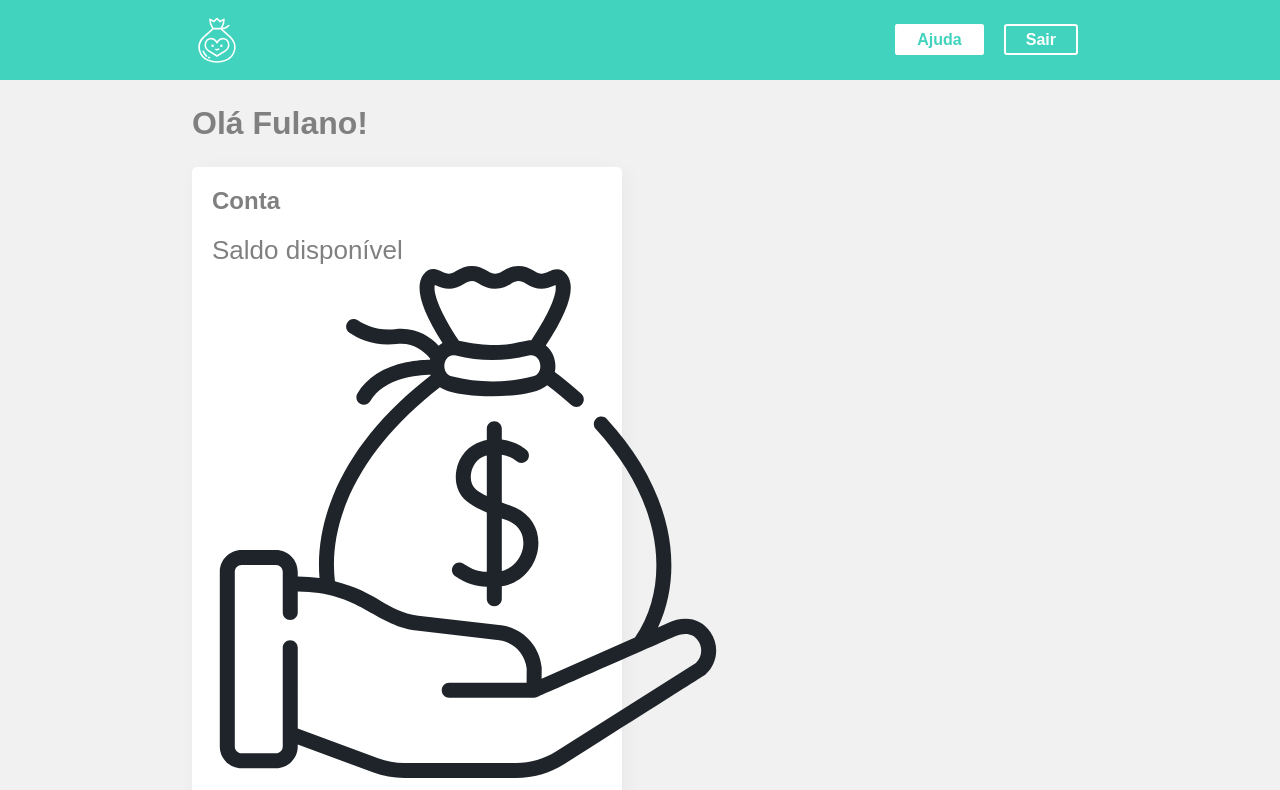
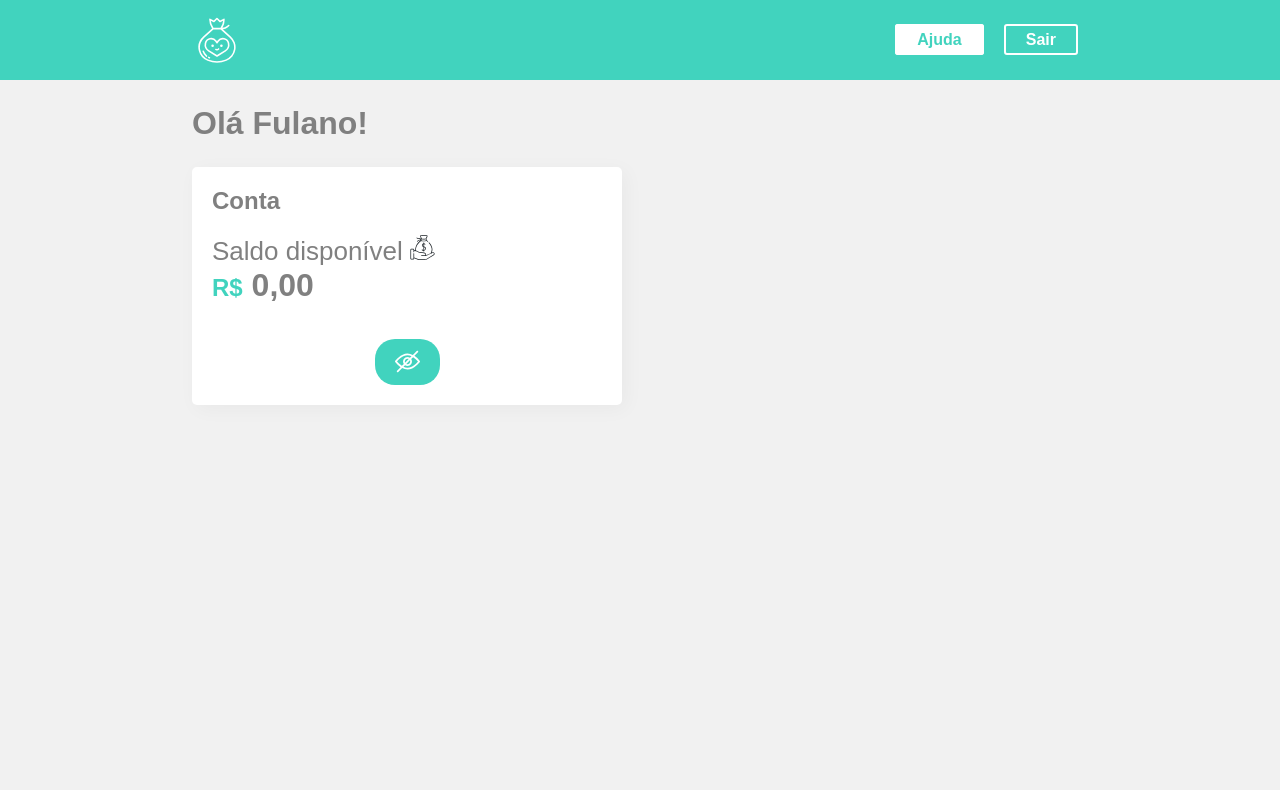
Before and after one commit to AndrewCrescencioLearning/Alura-React-abstraindo-seu-CSS-com-Styled-Components, a React (Create React App) app: page / in a window 1280 px wide. Shown: the top 790 px of the page. Built offline with nearby package versions, Linux system fonts and the light colour scheme; the HTML template or start-up script is replaced by a standard one.

Commit message:
:recycle: fix: implementa component Conta com styled-components

```diff
--- a/src/Components/Conta/index.jsx
+++ b/src/Components/Conta/index.jsx
@@ -3,6 +3,13 @@ import React, { useState } from "react";
 import privado from "../../assets/images/privado.svg";
 import olho_icone from "../../assets/images/olho.svg";
 import dinheiro from "../../assets/images/dinheiro.svg";
+
+import { Icone } from "../UI";
+import styled from "styled-components";
+
+const IconeMargin = styled(Icone)`
+  margin-top: 2px;
+`;
 
 const Conta = () => {
   const [toggleState, untoggle] = useState(true);
@@ -17,7 +24,7 @@ const Conta = () => {
       <div style={{ fontSize: "26px", padding: "20px 0" }}>
         Saldo disponível{" "}
         <span>
-          <img className="imagem-icone" src={dinheiro} alt="Ícone Saldo" />
+          <Icone src={dinheiro} alt="Ícone Saldo" />
         </span>
         {toggleState ? (
           <div className="saldo">
@@ -27,9 +34,7 @@ const Conta = () => {
       </div>
 
       <button className="btn" onClick={toggleHandler}>
-        <img
-          style={{ marginTop: "2px" }}
-          className="imagem-icone"
+        <IconeMargin
           src={toggleState ? privado : olho_icone}
           alt="Privacidade do Saldo"
         />
```
